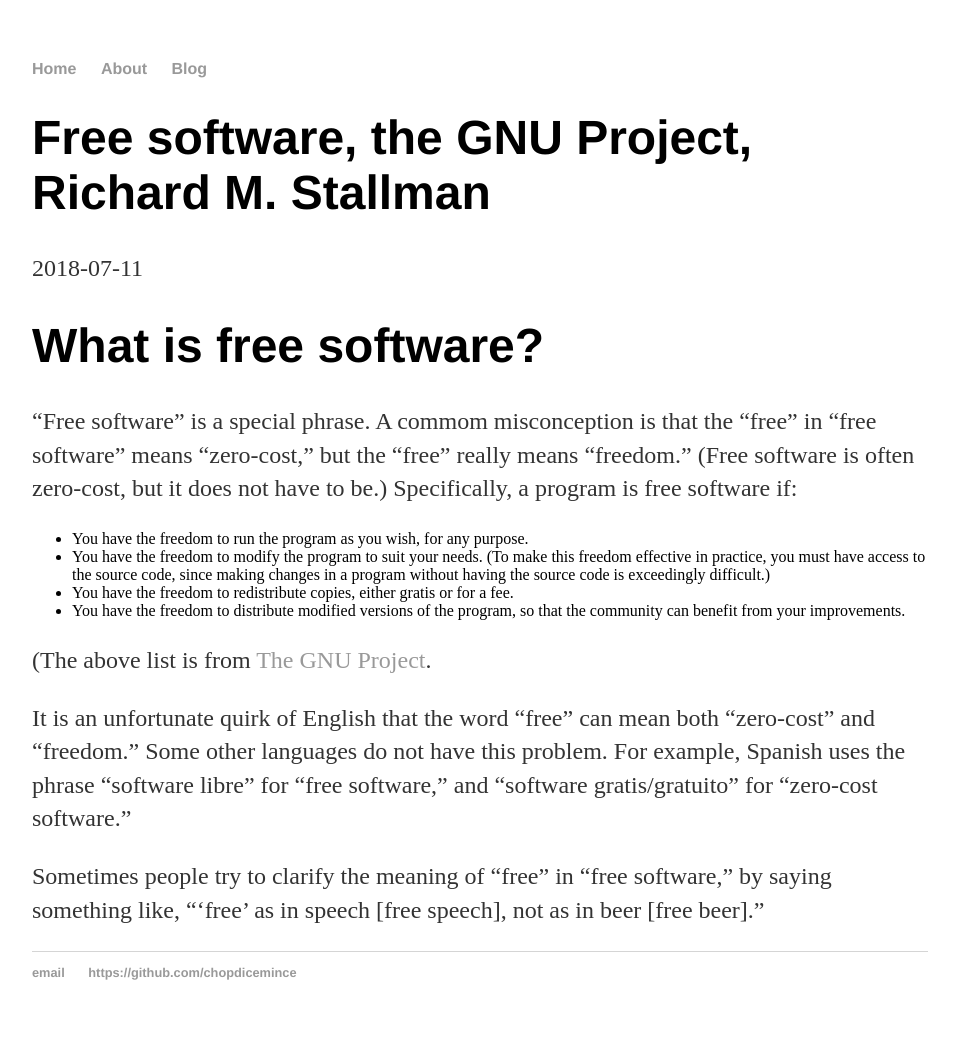
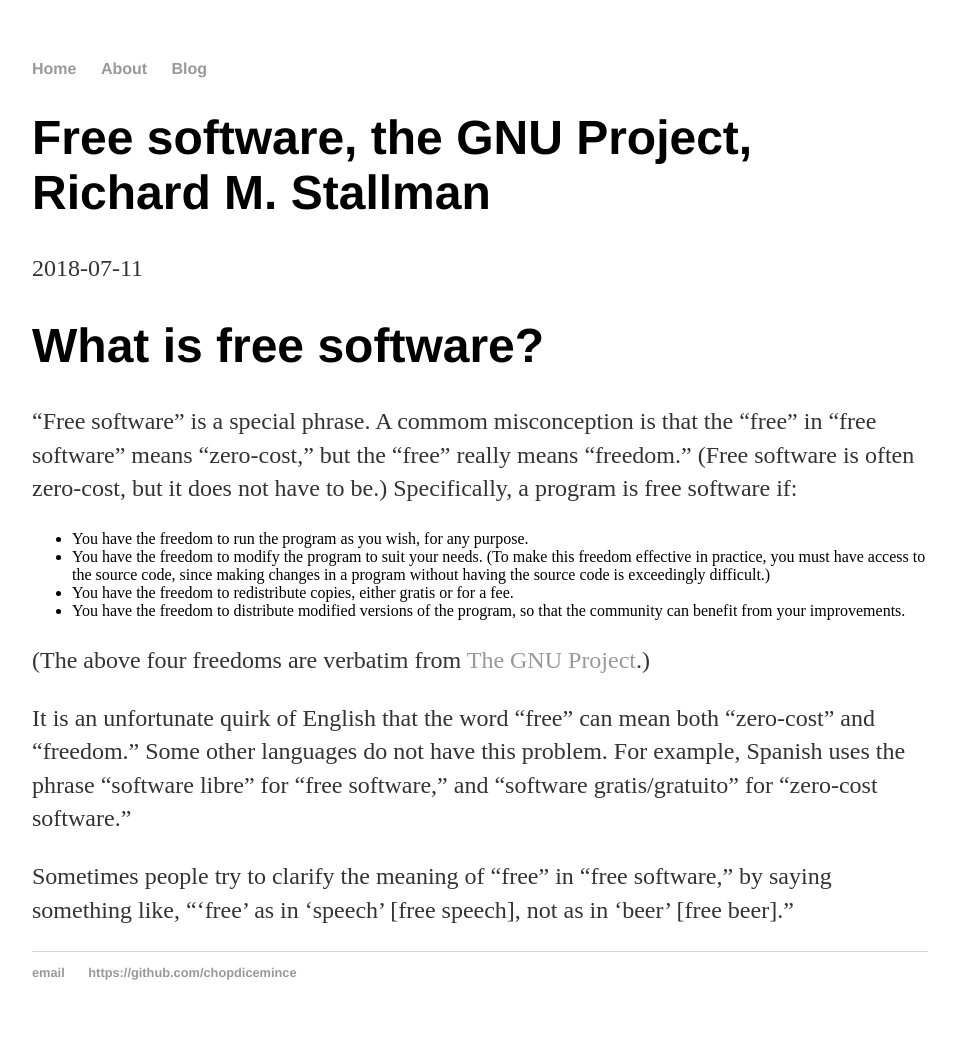
Before and after one commit to chopdicemince/chopdicemince.github.io, a Jekyll site: the page built from _posts/2018-07-11-free-software-and-the-gnu-project-and-richard-m-stallman.md, in a window 1280 px wide. Shown: the whole page, without its empty margins (160-1119 px from the left). Built offline with Jekyll 4.4.1, drawn with Linux system fonts in a browser that asks for light colours.

Commit message:
Change some text.

```diff
--- a/_posts/2018-07-11-free-software-and-the-gnu-project-and-richard-m-stallman.md
+++ b/_posts/2018-07-11-free-software-and-the-gnu-project-and-richard-m-stallman.md
@@ -13,8 +13,8 @@
 * You have the freedom to redistribute copies, either gratis or for a fee.
 * You have the freedom to distribute modified versions of the program, so that the community can benefit from your improvements.
 
-(The above list is from [The GNU Project](https://www.gnu.org/gnu/thegnuproject.en.html).
+(The above four freedoms are verbatim from [The GNU Project](https://www.gnu.org/gnu/thegnuproject.en.html).)
 
 It is an unfortunate quirk of English that the word "free" can mean both "zero-cost" and "freedom." Some other languages do not have this problem. For example, Spanish uses the phrase "software libre" for "free software," and "software gratis/gratuito" for "zero-cost software."
 
-Sometimes people try to clarify the meaning of "free" in "free software," by saying something like, "'free' as in speech [free speech], not as in beer [free beer]."
+Sometimes people try to clarify the meaning of "free" in "free software," by saying something like, "'free' as in 'speech' [free speech], not as in 'beer' [free beer]."
```
